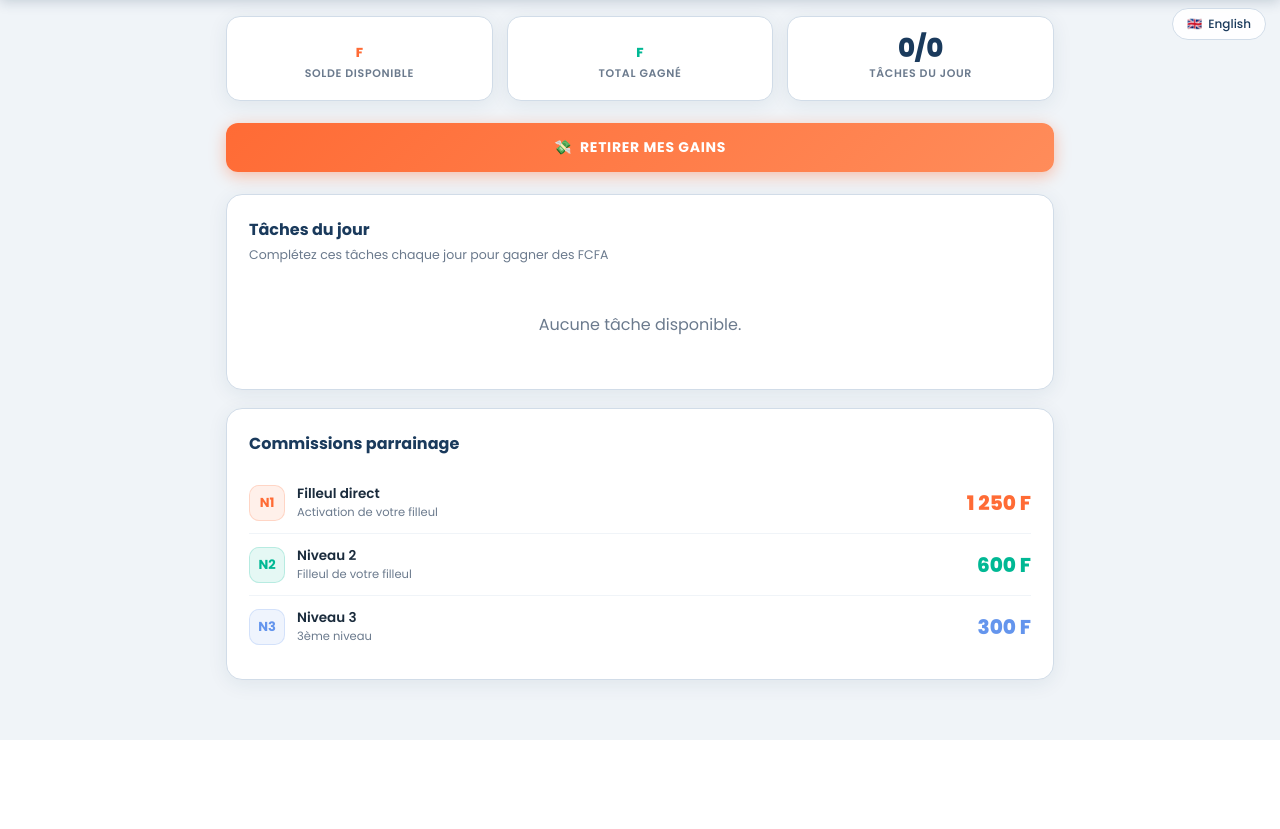
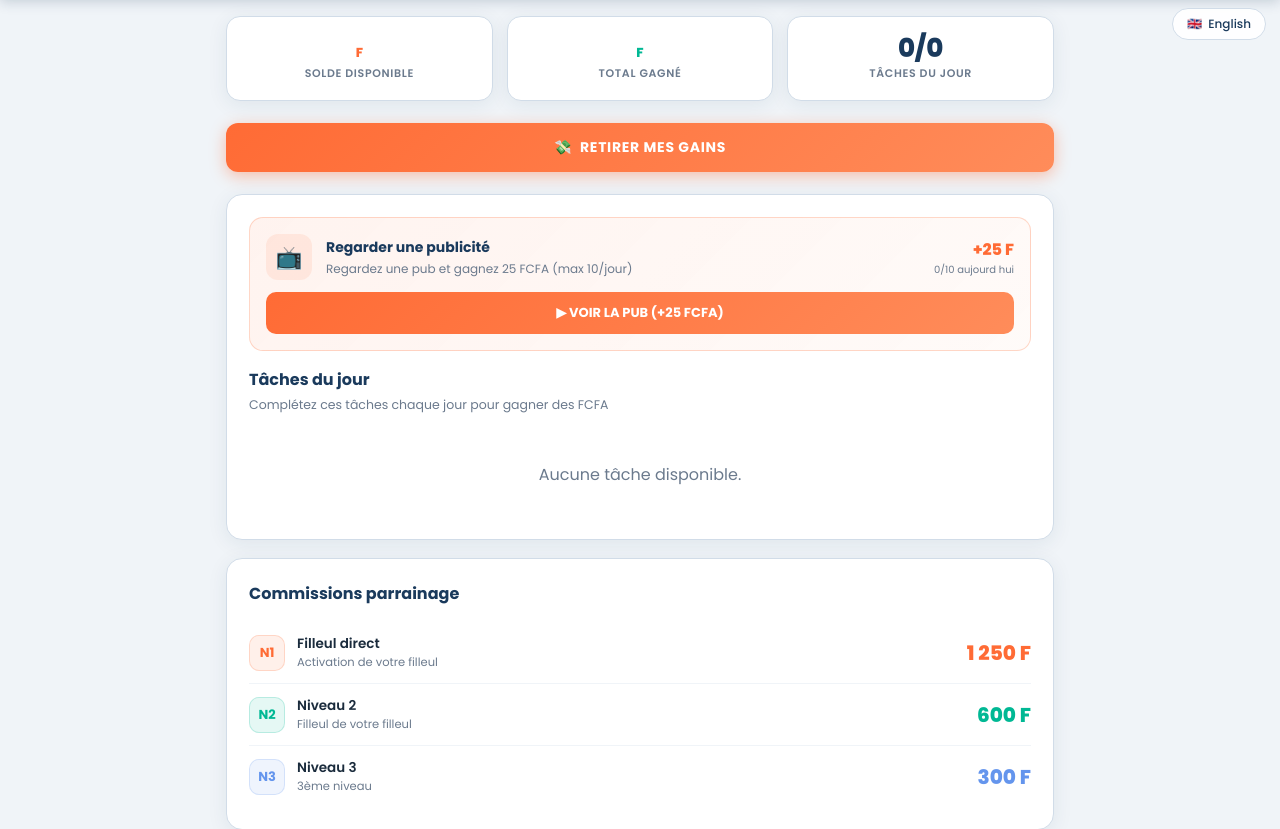
Before and after one commit to abdoula14cherif/winaffinity, a Python web app: template app/templates/gains.html in a window 1280 px wide. Shown: the part 60-889 px from the top of the page. Before the commit the page ends 800 px from the top, so only its background shows below. Run offline with Jinja, Linux system fonts and the light colour scheme; the template is opened without the code that fills it, so the values that code supplies are empty; some libraries are stand-ins or nearby versions.

Commit message:
Ajouter bouton pub remunéree dans gains

```diff
--- a/app/templates/gains.html
+++ b/app/templates/gains.html
@@ -75,7 +75,22 @@ html,body{min-height:100%;font-family:"Poppins",sans-serif;background:var(--bg);
   </div>
   <a href="/withdrawal" class="btn-withdraw">💸 <span data-fr="RETIRER MES GAINS" data-en="WITHDRAW MY EARNINGS">RETIRER MES GAINS</span></a>
   <div class="card">
-    <div class="card-title" data-fr="Tâches du jour" data-en="Daily Tasks">Tâches du jour</div>
+    <div style="background:linear-gradient(135deg,rgba(255,107,53,.08),rgba(255,140,90,.04));border:1.5px solid rgba(255,107,53,.25);border-radius:14px;padding:16px;margin-bottom:16px">
+  <div style="display:flex;align-items:center;gap:14px;margin-bottom:12px">
+    <div style="width:46px;height:46px;border-radius:12px;background:var(--ord);display:flex;align-items:center;justify-content:center;font-size:22px;flex-shrink:0">📺</div>
+    <div style="flex:1">
+      <div style="font-size:14px;font-weight:700;color:var(--bl)">Regarder une publicité</div>
+      <div style="font-size:12px;color:var(--txd);margin-top:2px">Regardez une pub et gagnez 25 FCFA (max 10/jour)</div>
+    </div>
+    <div style="text-align:right">
+      <div style="font-size:16px;font-weight:800;color:var(--or)">+25 F</div>
+      <div style="font-size:10px;color:var(--txd)" id="adCount">0/10 aujourd hui</div>
+    </div>
+  </div>
+  <button id="adBtn" onclick="watchAd()" style="width:100%;padding:11px;background:linear-gradient(135deg,#FF6B35,#FF8C5A);color:#fff;border:none;border-radius:10px;font-family:Poppins,sans-serif;font-size:13px;font-weight:700;cursor:pointer">▶ VOIR LA PUB (+25 FCFA)</button>
+</div>
+
+<div class="card-title" data-fr="Tâches du jour" data-en="Daily Tasks">Tâches du jour</div>
     <div class="card-sub" data-fr="Complétez ces tâches chaque jour pour gagner des FCFA" data-en="Complete daily tasks to earn FCFA">Complétez ces tâches chaque jour pour gagner des FCFA</div>
     <!-- Publicité Adsterra -->
 <div style="margin-bottom:18px;text-align:center">
```
